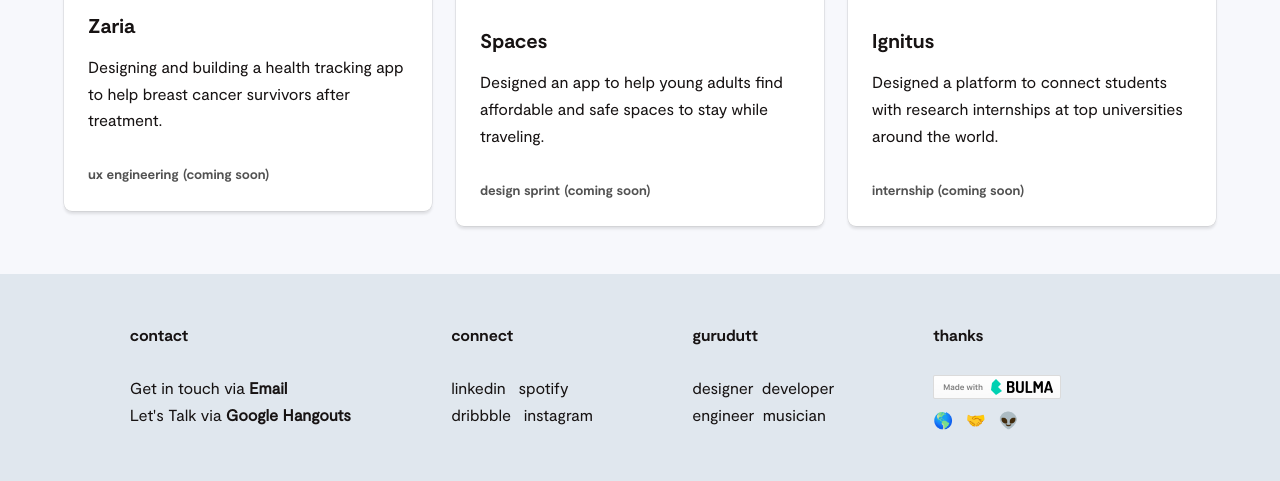
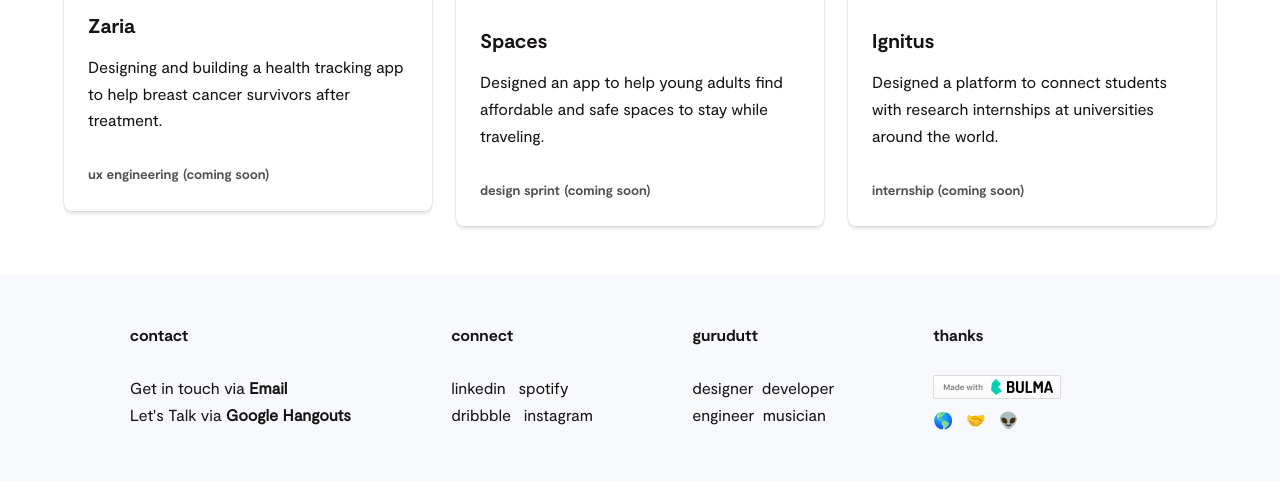
Before and after one commit to guruduttperi/polar, a PHP site: page /index.html in a window 1280 px wide. Shown: the part 1375-1856 px from the top of the page. Run offline with PHP 8.4, Linux system fonts and the light colour scheme; some libraries are stand-ins or nearby versions; some web fonts are replaced.

Commit message:
Resizing

```diff
--- a/css/main.css
+++ b/css/main.css
@@ -184,7 +184,7 @@ b{
   --showkali: rgb(252,71,62);
   --dviz: rgb(47,113,76);
   --nasa-black: #202020;
-  --pacific-wind: #f7f8fc;
+  --pacific-wind: #f7f9fc;
   --apple-grey: #FBFBFD;
   --bluegrey: #E3E8EE;
   --greek: rgb(190, 219, 213);
--- a/index.html
+++ b/index.html
@@ -124,7 +124,7 @@ Hey there, I'm <a href = "about.html"><b style = "color: var(--azure);">Guru</b>
 
 
 
-  <section class="hero is-fullheight is-fullwidth bkg-pacific-wind" id="selectedwork">
+  <section class="hero is-fullheight is-fullwidth bkg-white" id="selectedwork">
     <div data-aos=" ">
       <div data-aos="fade-up" data-aos-duration="10" data-aos-easing="ease-in-out">
         <div class="hero-body">
@@ -290,7 +290,7 @@ Hey there, I'm <a href = "about.html"><b style = "color: var(--azure);">Guru</b>
                       </div>
 
                       <div class="content">
-                        Designed a platform to connect students with research internships at top universities around the world.
+                        Designed a platform to connect students with research internships at universities around the world.
                         <br><br>
                     <span class="cardtextpost-azure"><b> internship </b></span> <span class="cardtextpost"><b> (coming soon) </b></span>
                       </div>
@@ -335,7 +335,7 @@ Hey there, I'm <a href = "about.html"><b style = "color: var(--azure);">Guru</b>
     }
   </script>
   <!--  <div class="nav-stripe"> </div> -->
-  <footer class="footer bkg-frost">
+  <footer class="footer bkg-pacific-wind">
     <div class="container ">
       <div class="columns is-centered">
 
```
Also changed, not shown: waggle.html (+8 -7 lines), images/waggle/waggle_header.jpg (added).
